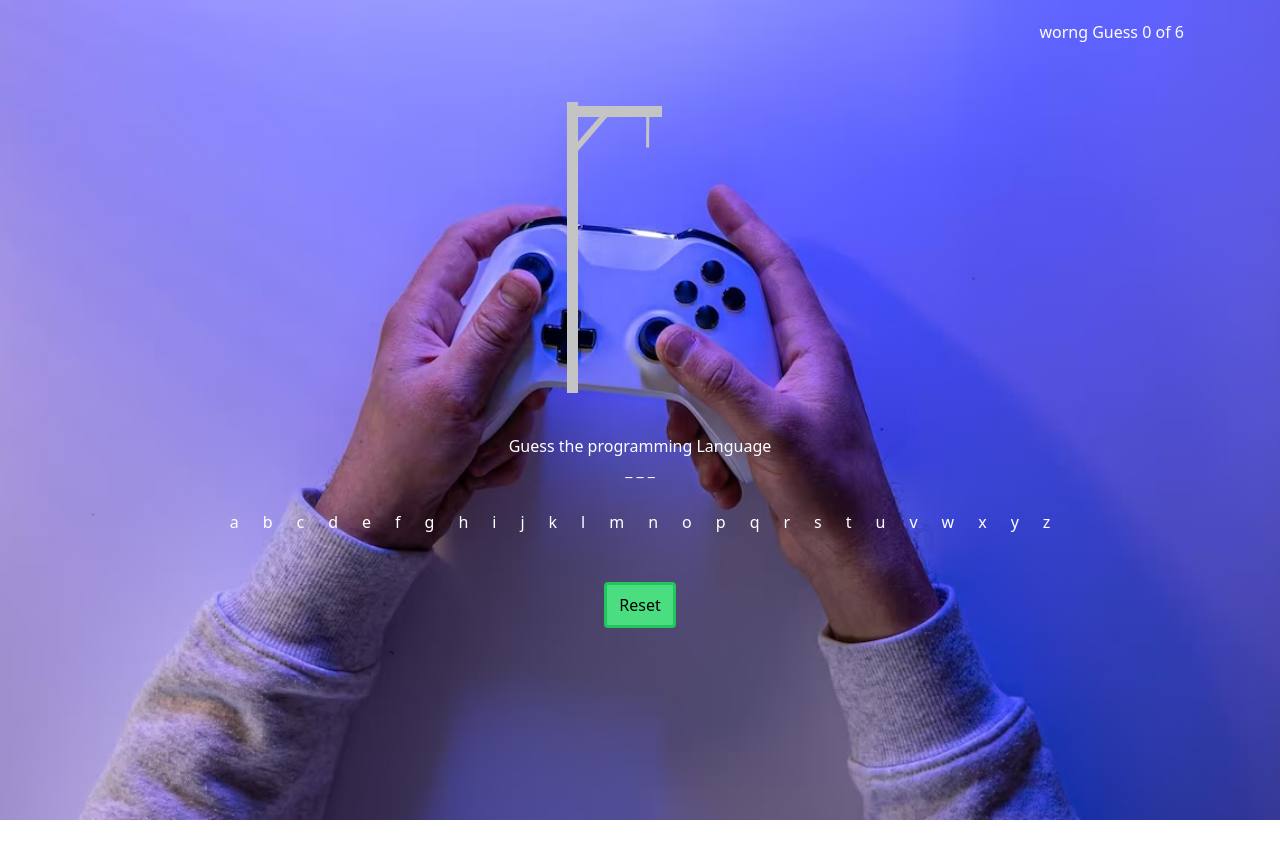
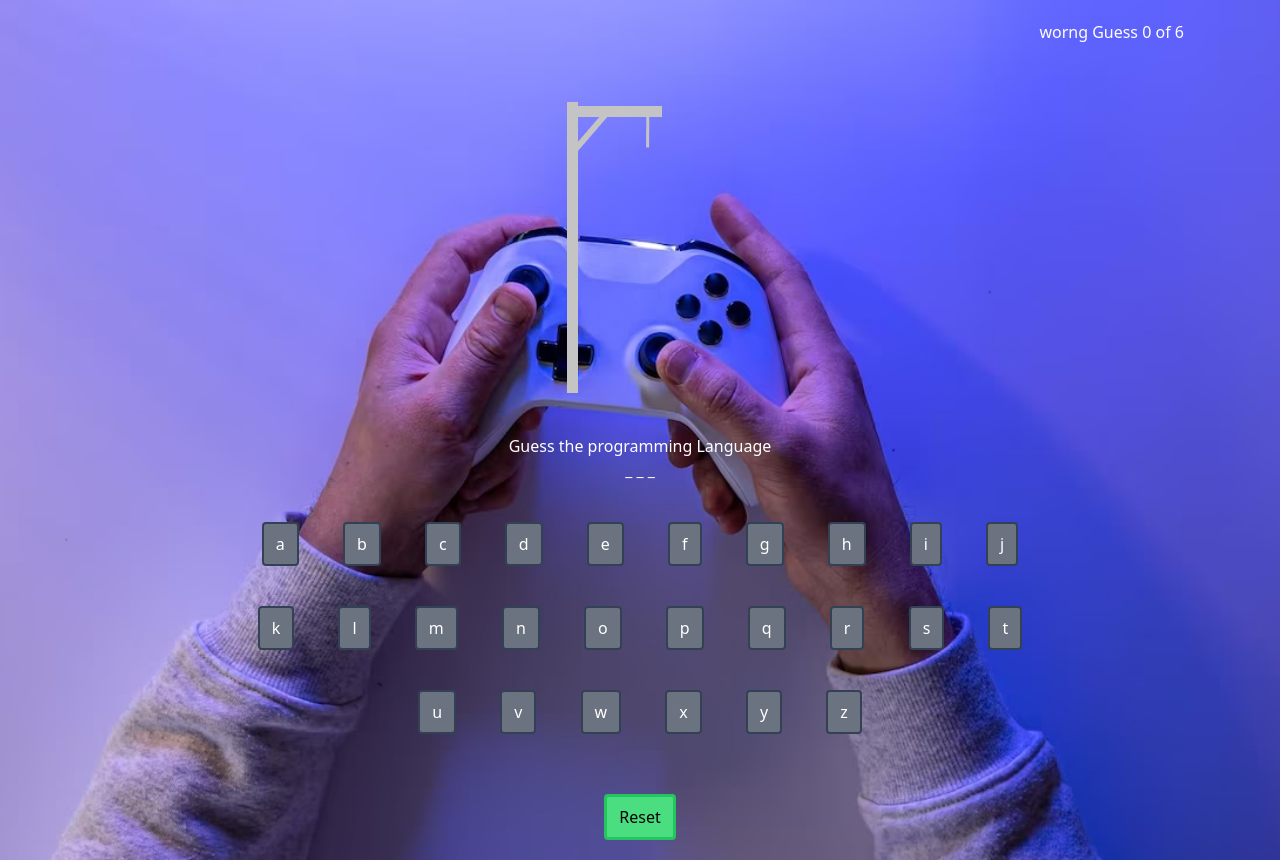
Before and after one commit to Daniellsty/hangman-game, a website: page index.html in a window 1280 px wide. Before the commit the page ends 820 px from the top, so only its background shows below. Drawn offline with Linux system fonts and the light colour scheme.

Commit message:
config project done

```diff
--- a/js/hangman.js
+++ b/js/hangman.js
@@ -36,9 +36,9 @@ function generateButton(){
 
     let buttons= `abcdefghijklmnopqrstuvwxyz`.split('').map((item)=>
         `
-        <button id= '`+item+`' class="disabled:bg-blue-200 bg-gray-400 m-2 py-2 px-3 rounded border-[2px] border-slate-400 hover:shadow-slate-500 shadow-lg text-white" onclick="handleguess('`+item+ `')" >
+        <button id= '`+item+`' onclick="handleguess('`+item+ `')"  class="bg-gray-500 text-white  m-5 rounded border-[2px] border-slate-700 py-2 px-3 disabled:bg-gray-300" >
         `+item+`
-        <button/>
+        </button>
 
         `
     )
@@ -54,7 +54,6 @@ function handleguess(chosenLetter){
 
    document.getElementById(chosenLetter).setAttribute('disabled',true)
 
-  console.log(answer);
     if(answer.indexOf(chosenLetter) >= 0 ){
 
         guessWord()
--- a/tailwind.config.js
+++ b/tailwind.config.js
@@ -1,6 +1,9 @@
 /** @type {import('tailwindcss').Config} */
 module.exports = {
-  content: ["/.html"],
+  content: [
+    './index.html',
+    './js/hangman.js',
+  ],
   theme: {
     extend: {
       backgroundImage: {
```
Also changed, not shown: index.html (+1 -1 lines), css/output.css.
